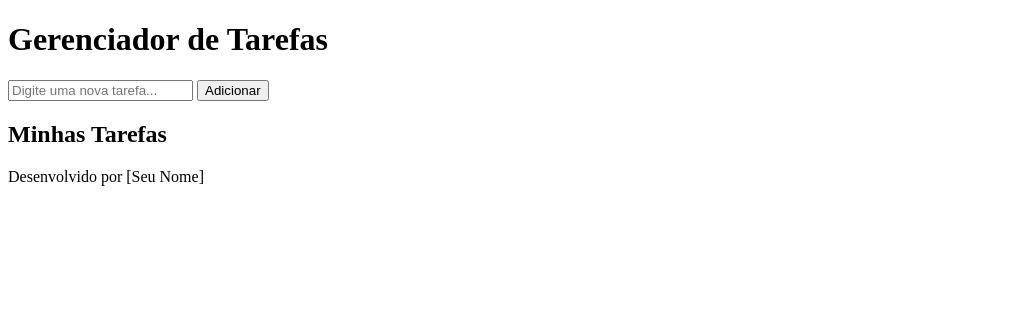
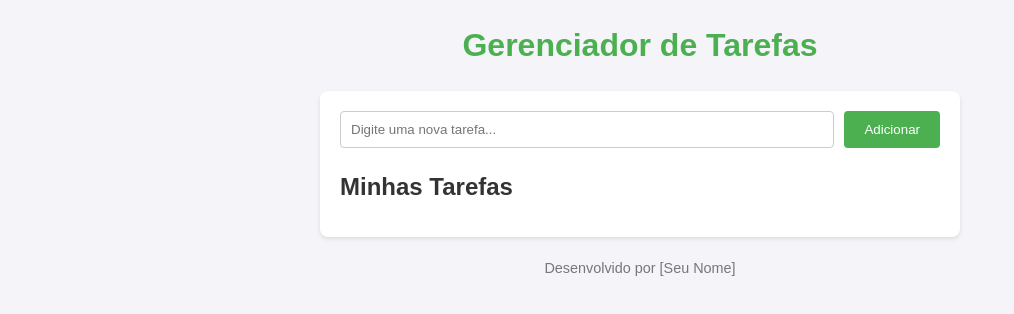
Before and after one commit to GuilhermeRSouza34/CursoJSeTS, a website: page JS/Projetos/GerenciadorDeTarefas/index.html in a window 1280 px wide. Shown: the whole page, without its empty margins (0-1014 px from the left). Drawn offline with Linux system fonts and the light colour scheme.

Commit message:
ProjetosCurso-GerenciadorDeTarefas

```diff
--- a/JS/Projetos/GerenciadorDeTarefas/index.html
+++ b/JS/Projetos/GerenciadorDeTarefas/index.html
@@ -4,6 +4,7 @@
     <meta charset="UTF-8">
     <meta name="viewport" content="width=device-width, initial-scale=1.0">
     <title>Gerenciador de Tarefas</title>
+    <link rel="stylesheet" href="style.css">
 </head>
 <body>
     <header>
--- /dev/null
+++ b/JS/Projetos/GerenciadorDeTarefas/style.css
@@ -0,0 +1,102 @@
+/* Reset básico */
+body, h1, h2, p, ul, li, input, button {
+    margin: 0;
+    padding: 0;
+    box-sizing: border-box;
+}
+
+body {
+    font-family: Arial, sans-serif;
+    background-color: #f4f4f9;
+    color: #333;
+    line-height: 1.6;
+    padding: 20px;
+}
+
+header {
+    text-align: center;
+    margin-bottom: 20px;
+}
+
+h1 {
+    font-size: 2rem;
+    color: #4CAF50;
+}
+
+main {
+    max-width: 600px;
+    margin: 0 auto;
+    background: #fff;
+    padding: 20px;
+    border-radius: 8px;
+    box-shadow: 0 2px 4px rgba(0, 0, 0, 0.1);
+}
+
+#task-input {
+    display: flex;
+    gap: 10px;
+    margin-bottom: 20px;
+}
+
+#new-task {
+    flex: 1;
+    padding: 10px;
+    border: 1px solid #ccc;
+    border-radius: 4px;
+}
+
+#add-task {
+    padding: 10px 20px;
+    background-color: #4CAF50;
+    color: #fff;
+    border: none;
+    border-radius: 4px;
+    cursor: pointer;
+    transition: background-color 0.3s ease;
+}
+
+#add-task:hover {
+    background-color: #45a049;
+}
+
+#task-list h2 {
+    margin-bottom: 10px;
+    font-size: 1.5rem;
+    color: #333;
+}
+
+#tasks {
+    list-style: none;
+}
+
+#tasks li {
+    background: #f9f9f9;
+    margin-bottom: 10px;
+    padding: 10px;
+    border: 1px solid #ddd;
+    border-radius: 4px;
+    display: flex;
+    justify-content: space-between;
+    align-items: center;
+}
+
+#tasks li button {
+    background-color: #e74c3c;
+    color: #fff;
+    border: none;
+    border-radius: 4px;
+    padding: 5px 10px;
+    cursor: pointer;
+    transition: background-color 0.3s ease;
+}
+
+#tasks li button:hover {
+    background-color: #c0392b;
+}
+
+footer {
+    text-align: center;
+    margin-top: 20px;
+    font-size: 0.9rem;
+    color: #777;
+}
```
